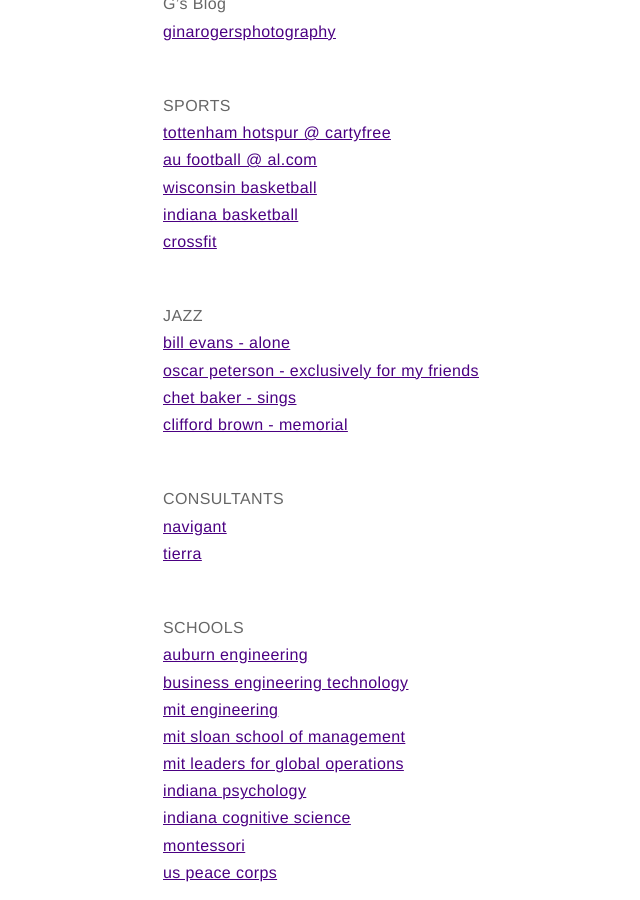
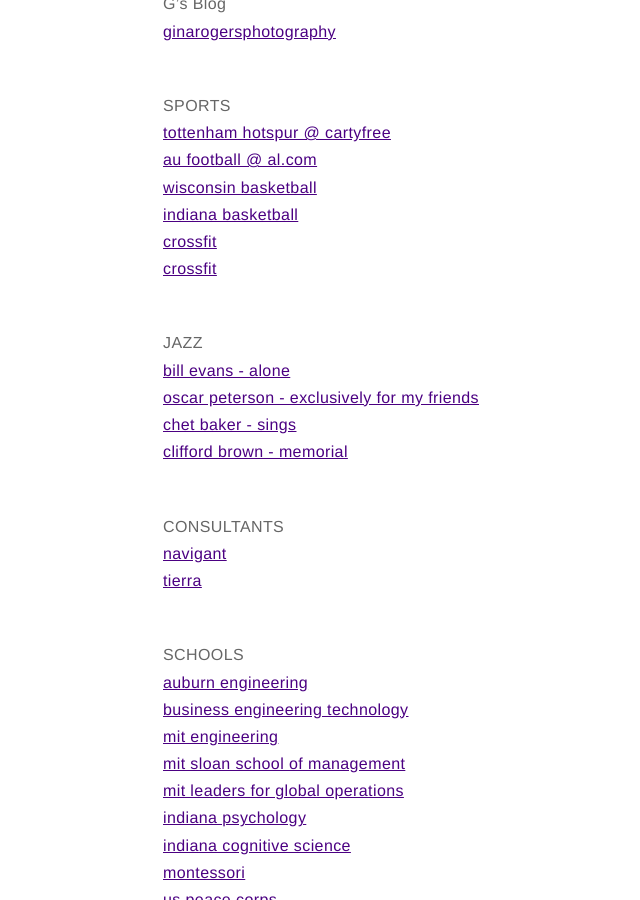
Before and after one commit to bradical3/bradical3.github.io, a Jekyll site: the page built from misc.md, in a window 1280 px wide and 900 px high, scrolled down 684 px. Shown: the whole window, without its empty margins (72-712 px from the left). Built offline with Jekyll 4.4.1, drawn with Linux system fonts in a browser that asks for light colours.

Commit message:
Update misc.md

```diff
--- a/misc.md
+++ b/misc.md
@@ -29,6 +29,7 @@ miscellaneous links bellow.
 <a target="_blank" href="http://www.uwbadgers.com/schedule.aspx?path=mbball">wisconsin basketball</a> <br>
 <a target="_blank" href="http://iuhoosiers.com/schedule.aspx?path=mbball">indiana basketball</a> <br>
 <a target="_blank" href="http://www.crossfit.com">crossfit</a> <br>
+<a target="_blank" href="http://cutterssoccer.org">crossfit</a> <br>
 
 <br> <b>JAZZ</b> <br>
 <a target="_blank" href="https://itunes.apple.com/us/album/alone-remastered/id417149">bill evans - alone</a> <br>
```
